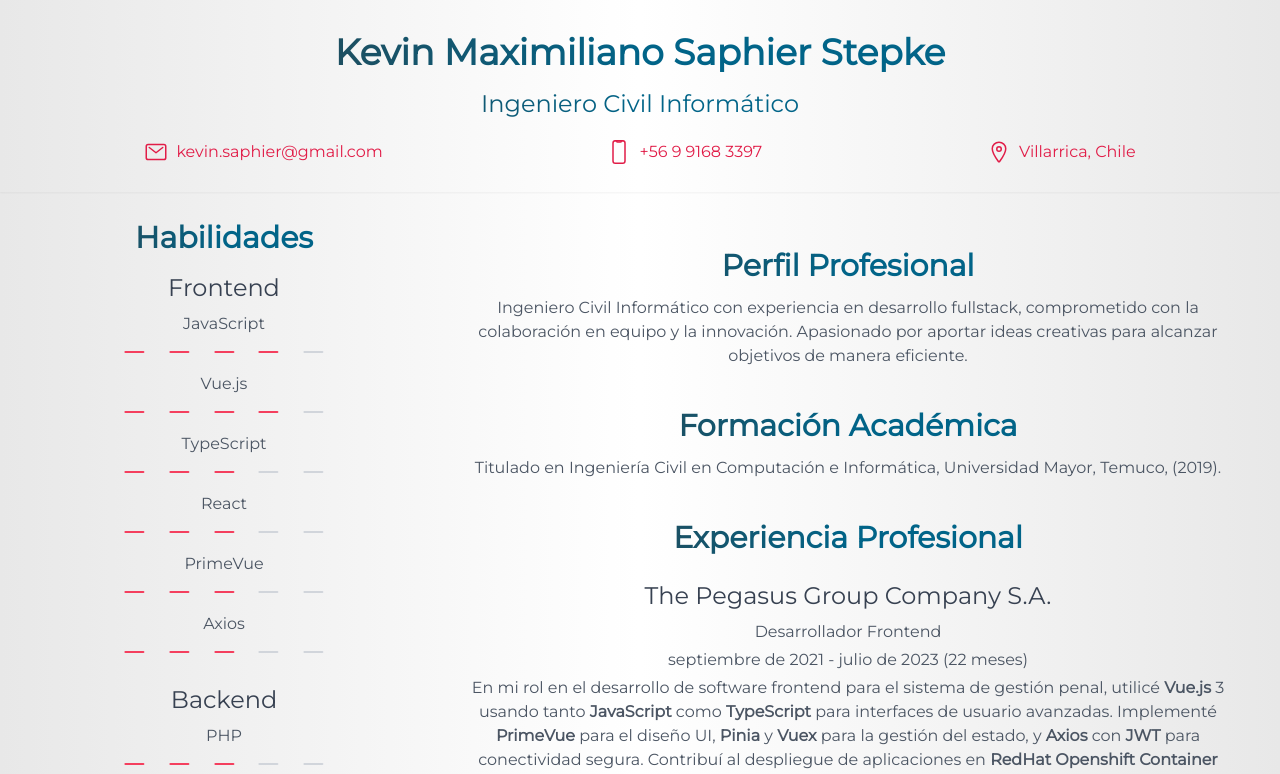
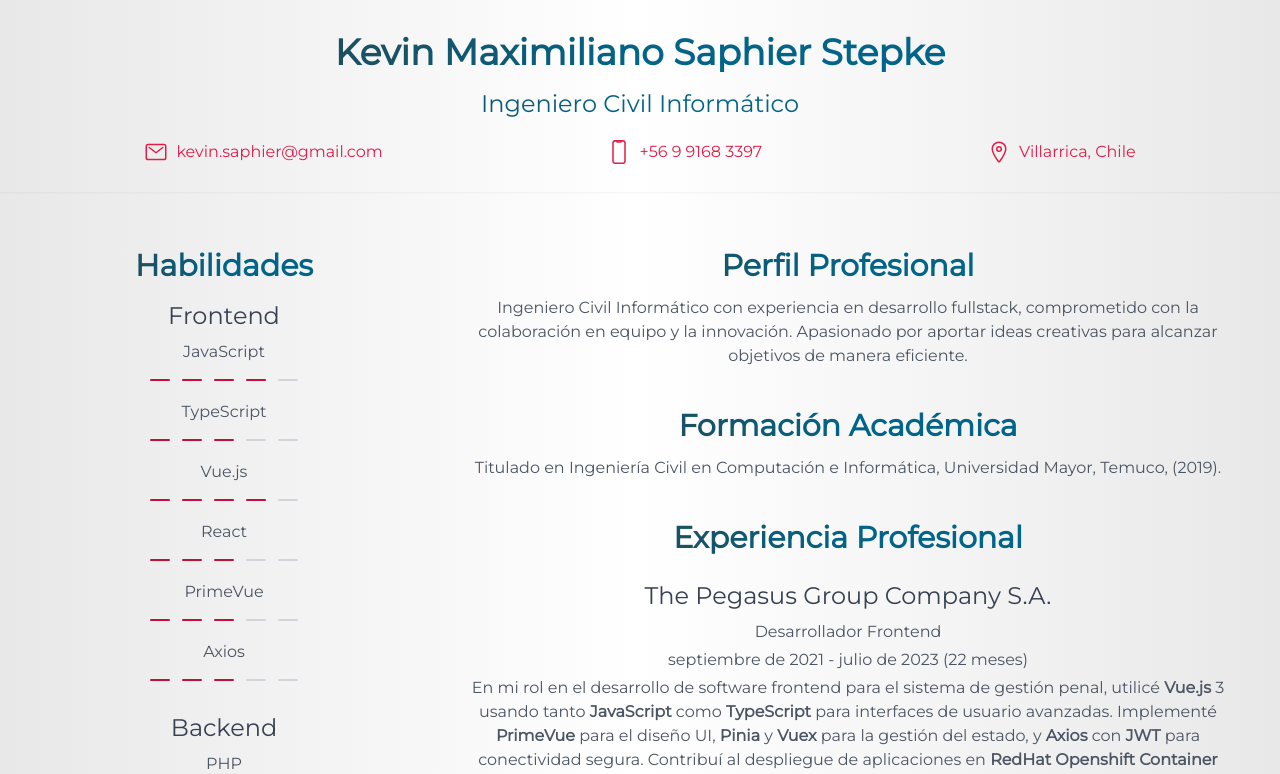
Before and after one commit to ksaphier/my-portfolio, a React (Vite) app: page / in a window 1280 px wide. Shown: the top 774 px of the page. Built offline with nearby package versions, Linux system fonts and the light colour scheme.

Commit message:
visual fixes

```diff
--- a/src/components/SkillLevelIndicator.tsx
+++ b/src/components/SkillLevelIndicator.tsx
@@ -28,7 +28,7 @@ function SkillLevelIndicator(props: SkillLevelIndicatorProps) {
         <IoRemove
           key={index}
           className={`h-8 w-1/5 ${
-            index < numOfActiveLines ? "text-rose-500" : "text-gray-300"
+            index < numOfActiveLines ? "text-rose-700" : "text-gray-300"
           }`}
         />
       ))}
--- a/src/data/Data.json
+++ b/src/data/Data.json
@@ -57,8 +57,8 @@
       "category": "Frontend",
       "skills": [
         { "skill": "JavaScript", "level": "Advanced" },
+        { "skill": "TypeScript", "level": "Intermediate" },
         { "skill": "Vue.js", "level": "Advanced" },
-        { "skill": "TypeScript", "level": "Intermediate" },
         { "skill": "React", "level": "Intermediate" },
         { "skill": "PrimeVue", "level": "Intermediate" },
         { "skill": "Axios", "level": "Intermediate" }
--- a/src/pages/Home.tsx
+++ b/src/pages/Home.tsx
@@ -8,21 +8,15 @@ export default function Home() {
   return (
     <>
       <Profile />
-      <div className="hidden md:flex flex-row px-4">
-        <div className="w-1/3">
-          <Skills />
-        </div>
-        <div className="w-2/3">
+      <div className="md:flex flex-row px-4">
+        <div className="md:w-2/3 md:order-2">
           <ProfessionalProfile />
           <AcademicBackground />
           <ProfessionalExperience />
         </div>
-      </div>
-      <div className="md:hidden px-4">
-        <ProfessionalProfile />
-        <AcademicBackground />
-        <Skills />
-        <ProfessionalExperience />
+        <div className="md:w-1/3 md:order-1">
+          <Skills />
+        </div>
       </div>
     </>
   );
--- a/src/sections/Skills.tsx
+++ b/src/sections/Skills.tsx
@@ -13,7 +13,7 @@ interface SkillCategory {
 
 function Skills() {
   return (
-    <div className="text-center">
+    <div className="text-center my-10 px-8">
       <h2 className="gradient-text">Habilidades</h2>
       {skillsData.map((category: SkillCategory, index: number) => (
         <div className="my-4" key={index}>
```
